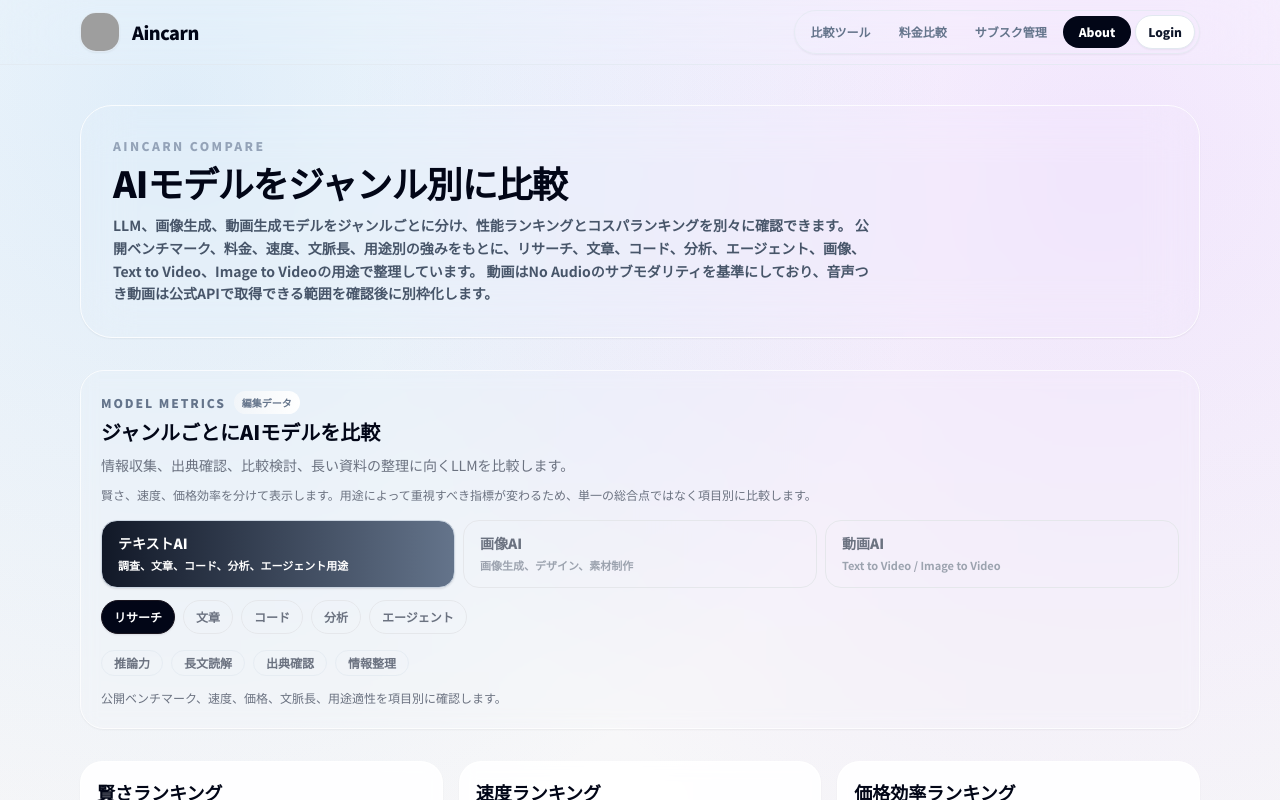
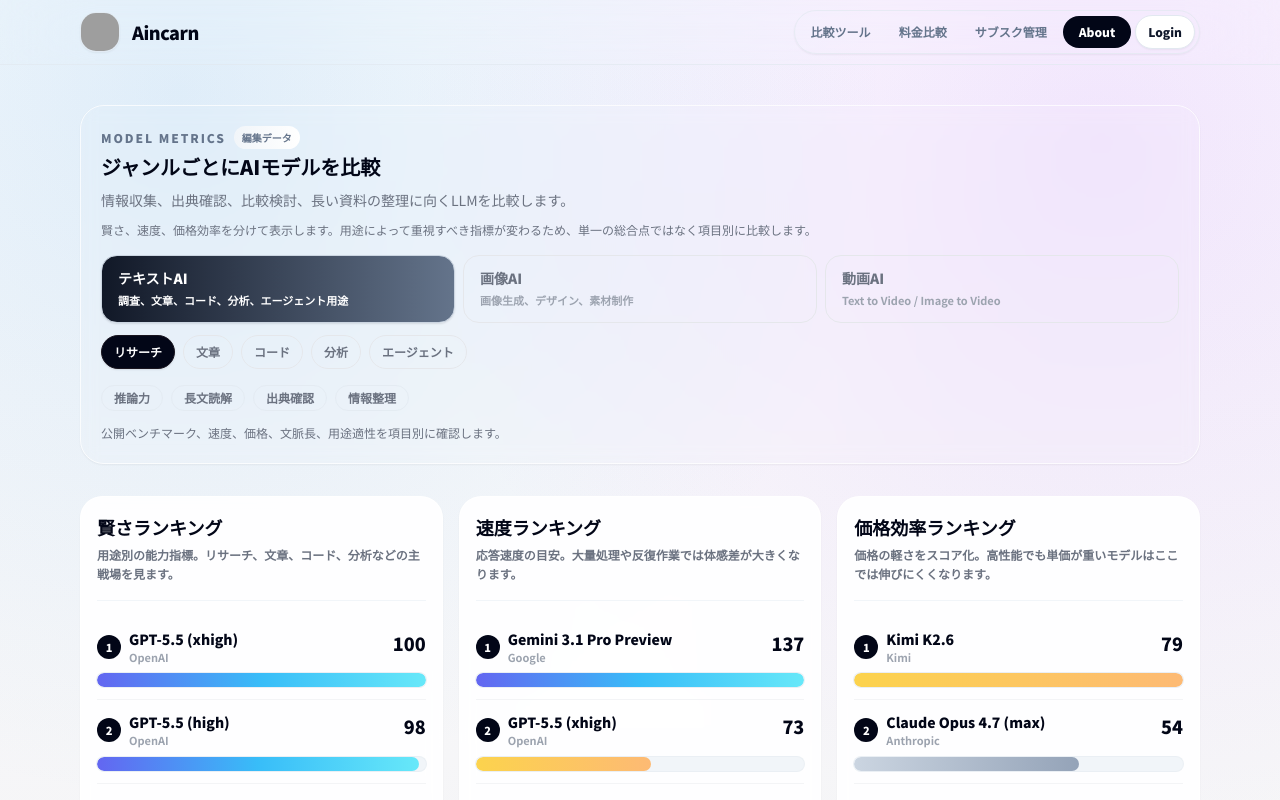
Before and after one commit to WW-QuadrupleU/aincarn, a Next.js app: page /tools/ai-model-compare in a window 1280 px wide. Shown: the top 800 px of the page. Built offline with nearby package versions, Linux system fonts and the light colour scheme; no server answers; grey boxes are pictures that could not be loaded.

Commit message:
fix: remove redundant header in ai-model-compare page

```diff
--- a/app/tools/ai-model-compare/page.tsx
+++ b/app/tools/ai-model-compare/page.tsx
@@ -13,17 +13,6 @@
   return (
     <main className="min-h-screen">
       <div className="mx-auto max-w-6xl px-4 py-10">
-        <header className="mb-8 rounded-[32px] border border-white/80 bg-white/82 p-6 shadow-sm shadow-slate-950/5 backdrop-blur-xl sm:p-8">
-          <p className="mb-2 text-xs font-black uppercase tracking-[0.2em] text-slate-400">Aincarn Compare</p>
-          <h1 className="text-3xl font-black tracking-tight text-slate-950 sm:text-4xl">
-            AIモデルをジャンル別に比較
-          </h1>
-          <p className="mt-3 max-w-3xl text-sm font-semibold leading-relaxed text-slate-600">
-            LLM、画像生成、動画生成モデルをジャンルごとに分け、性能ランキングとコスパランキングを別々に確認できます。
-            公開ベンチマーク、料金、速度、文脈長、用途別の強みをもとに、リサーチ、文章、コード、分析、エージェント、画像、Text to Video、Image to Videoの用途で整理しています。
-            動画はNo Audioのサブモダリティを基準にしており、音声つき動画は公式APIで取得できる範囲を確認後に別枠化します。
-          </p>
-        </header>
 
         <AiModelCompareTool />
       </div>
```
